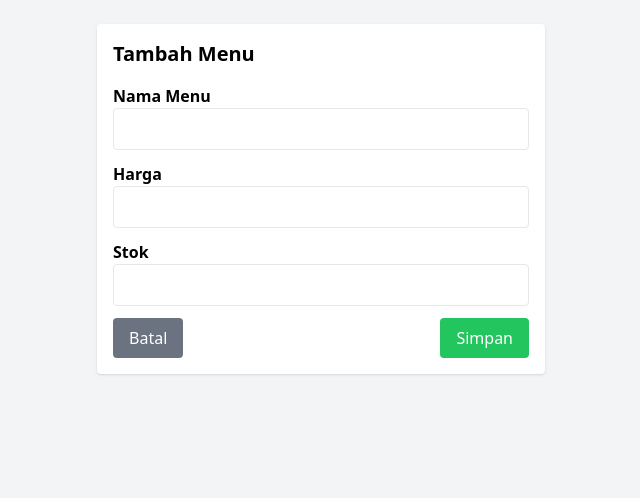
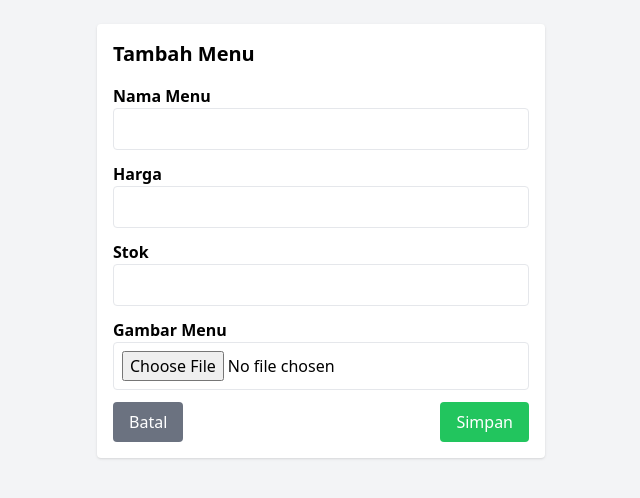
Before and after one commit to iling139/pemrograman-web, a CodeIgniter app: the page made by application/views/menu/add.php in a window 1280 px wide. Shown: the top 498 px of the page, without its empty margins (319-959 px from the left). Run offline with CodeIgniter, Linux system fonts and the light colour scheme; some libraries are stand-ins or nearby versions.

Commit message:
Update add.php

```diff
--- a/application/views/menu/add.php
+++ b/application/views/menu/add.php
@@ -8,7 +8,8 @@
   <div class="max-w-md mx-auto bg-white p-4 rounded shadow">
     <h1 class="text-xl font-bold mb-4">Tambah Menu</h1>
 
-    <form method="POST" action="<?= site_url('menu/add'); ?>">
+    <!-- Tambahkan enctype -->
+    <form method="POST" action="<?= site_url('menu/add'); ?>" enctype="multipart/form-data">
       <div class="mb-3">
         <label class="block font-semibold">Nama Menu</label>
         <input type="text" name="nama_menu" required class="w-full border p-2 rounded">
@@ -24,6 +25,12 @@
         <input type="number" name="stok" required class="w-full border p-2 rounded">
       </div>
 
+      <!-- Input file untuk gambar menu -->
+      <div class="mb-3">
+        <label class="block font-semibold">Gambar Menu</label>
+        <input type="file" name="gambar_menu" accept="image/*" required class="w-full border p-2 rounded">
+      </div>
+
       <div class="flex justify-between">
         <a href="<?= site_url('menu'); ?>" class="bg-gray-500 text-white px-4 py-2 rounded">Batal</a>
         <button type="submit" class="bg-green-500 hover:bg-green-600 text-white px-4 py-2 rounded">Simpan</button>
```
